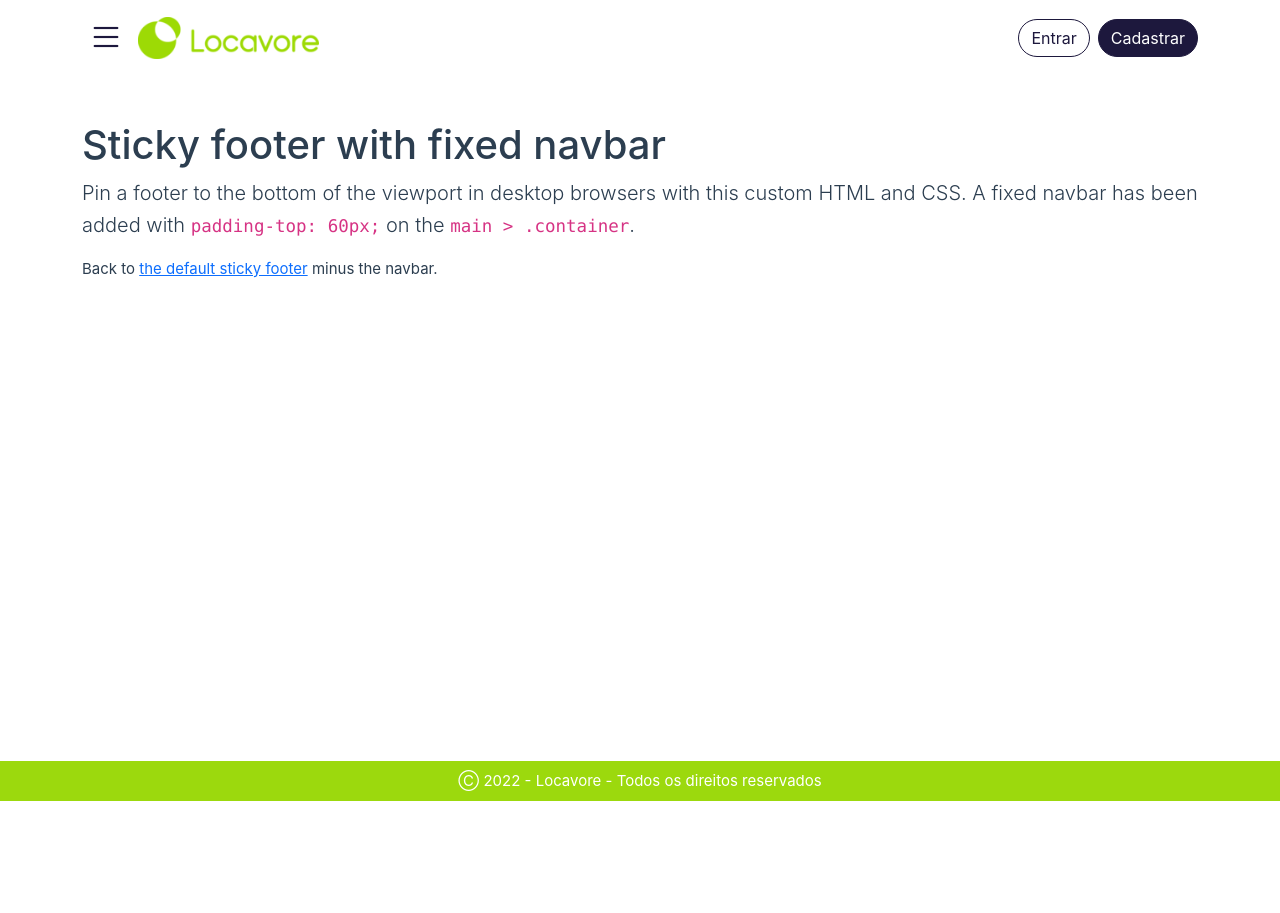
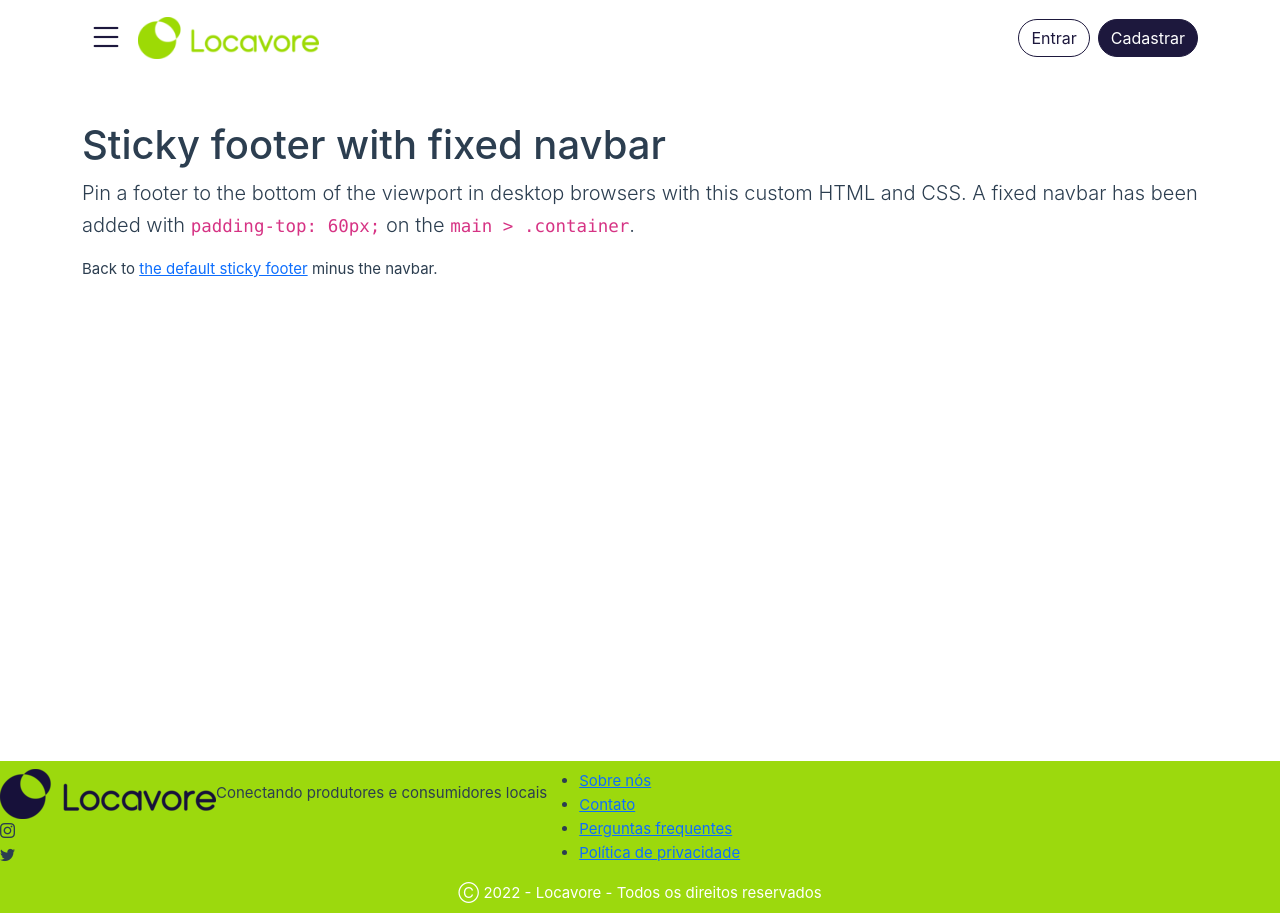
Before and after one commit to fcristinadebora/locavore-mvp-frontend, a Vue app: page / in a window 1280 px wide. Before the commit the page ends 801 px from the top, so only its background shows below. Built offline with nearby package versions, Linux system fonts and the light colour scheme; grey boxes are pictures that could not be loaded.

Commit message:
start footer

```diff
--- a/src/components/TheFooter.vue
+++ b/src/components/TheFooter.vue
@@ -1,9 +1,48 @@
 <template>
   <footer class="footer mt-auto py-2 bg-custom-secondary w-100">
-    <div class="container text-center">
-      <span class="color-white"
-        >Ⓒ 2022 - Locavore - Todos os direitos reservados</span
-      >
+    <div class="footer_detail d-flex">
+      <nav class="">
+        <img
+          src="public/img/logo_blue.png"
+          class="footer_detail_logo"
+          alt="Logo"
+        />
+        <span class="text">Conectando produtores e consumidores locais</span>
+        <div class="social-icons">
+          <ul class="navbar-nav">
+            <li><i class="bi bi-instagram"></i></li>
+            <li><i class="bi bi-twitter"></i></li>
+          </ul>
+        </div>
+      </nav>
+      <div class="content-right">
+        <ul>
+          <li>
+            <a href="">Sobre nós</a>
+          </li>
+          <li>
+            <a href="">Contato</a>
+          </li>
+          <li>
+            <a href="">Perguntas frequentes</a>
+          </li>
+          <li>
+            <a href="">Política de privacidade</a>
+          </li>
+        </ul>
+      </div>
+    </div>
+    <div class="footer_copyright bg-custom-secondary">
+      <div class="container text-center">
+        <span class="color-white"
+          >Ⓒ 2022 - Locavore - Todos os direitos reservados</span
+        >
+      </div>
     </div>
   </footer>
 </template>
+
+<style>
+.footer_detail_logo {
+}
+</style>
```
